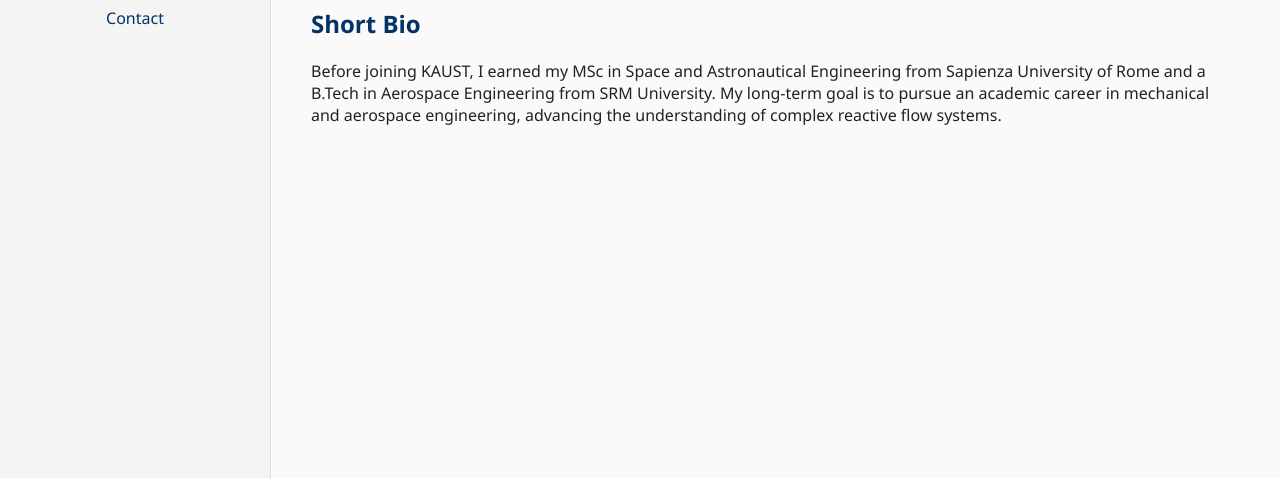
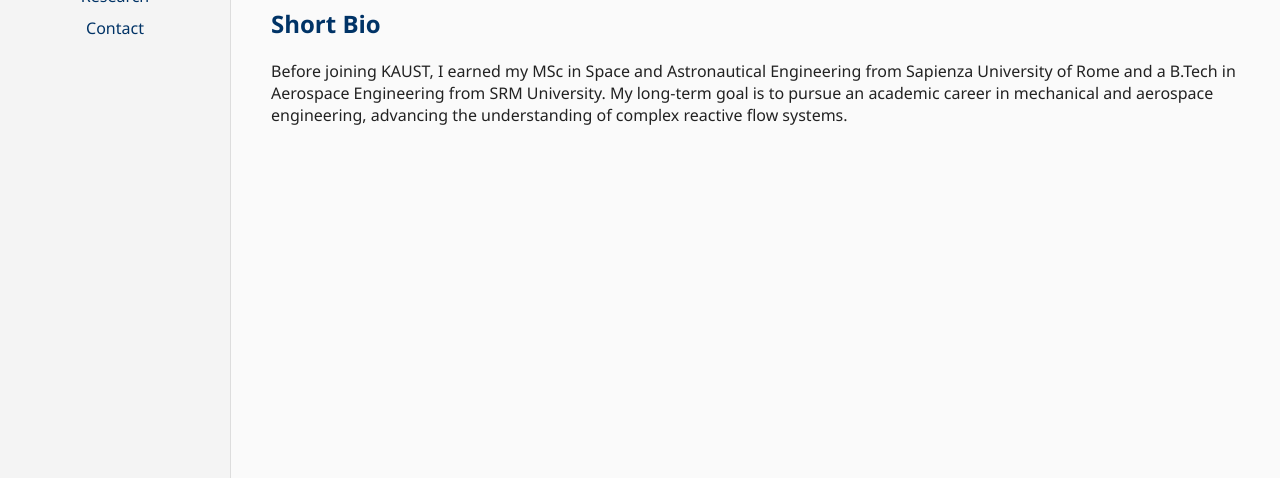
Before and after one commit to BasnetSuman/BasnetSuman.github.io, a plain HTML site: page index.html in a window 1280 px wide. Shown: the part 322-800 px from the top of the page. Drawn offline with Linux system fonts and the light colour scheme.

Commit message:
Refactor padding and layout in style.css

```diff
--- a/style.css
+++ b/style.css
@@ -17,9 +17,10 @@ body {
     border-right: 1px solid #ddd;
     text-align: center;
 
-    padding-top: 30px;            /* 👈 pushes content down by one-third of screen height */
-    padding-left: 20px;
-    padding-right: 20px;
+    display: flex;
+    flex-direction: column;
+    justify-content: flex-start;
+    padding-top: 10px;  /* 👈 clean and modern way */
 }
 
 
```
